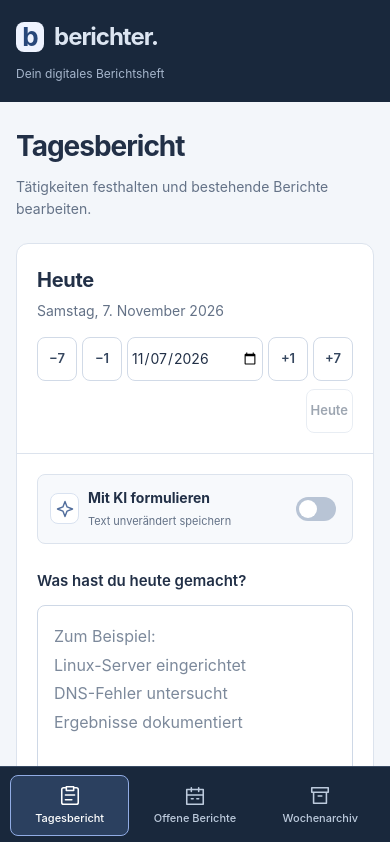
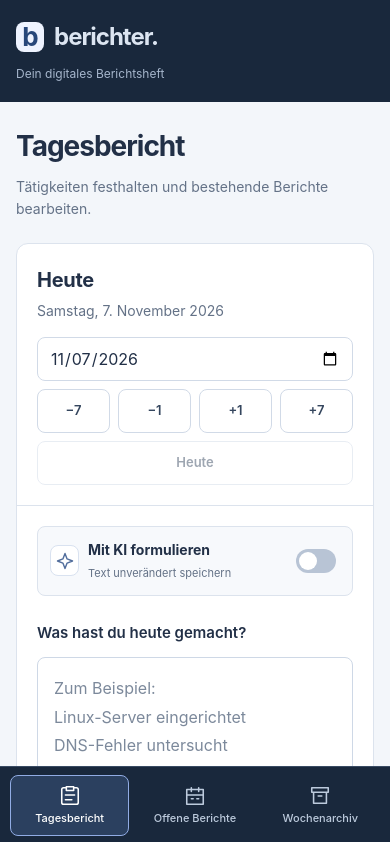
Before and after one commit to d-c0d3r/Berichter, a Vue app in the folder frontend/: page / in a window 390 px wide. Shown: the top 842 px of the page. Built offline with nearby package versions, Linux system fonts and the light colour scheme; no server answers.

Commit message:
fix(frontend): update styles to fix calendar controls view on a narrow screens

```diff
--- a/frontend/src/styles.css
+++ b/frontend/src/styles.css
@@ -1,3 +1,5 @@
+/* Berichter — components and responsive layouts. Full replacement. */
+
 :root {
   color-scheme: light;
   --bg: #f3f6fa;
@@ -162,7 +164,6 @@ main {
 
 .page-header h1 {
   width: fit-content;
-  width: fit-content;
   font-size: 32px;
   line-height: 1.25;
   letter-spacing: -1px;
@@ -195,11 +196,6 @@ main {
   padding: 24px 28px;
   border-bottom: 1px solid var(--line);
   flex-wrap: wrap;
-}
-
-.heading h2 {
-  font-size: 20px;
-  letter-spacing: -.3px;
 }
 
 .greeting {
@@ -667,6 +663,55 @@ button, .nav-link {
   min-width: 0;
 }
 
+#page-title:focus-visible {
+  outline: 2px solid #8faaf0;
+  outline-offset: 4px;
+  border-radius: 3px;
+}
+
+.heading h2 {
+  font-size: 20px;
+  letter-spacing: -.3px;
+}
+
+.skip-link {
+  position: fixed;
+  top: -100px;
+  left: 12px;
+  z-index: 200;
+  background: white;
+  padding: 12px;
+}
+
+.skip-link:focus {
+  top: 12px;
+}
+
+#content:focus {
+  outline: none;
+}
+
+.export-panel > h2 {
+  margin-bottom: 24px;
+  padding-right: 36px;
+  font-size: 21px;
+}
+
+.export-panel form fieldset {
+  border: 0;
+  padding: 0;
+  margin: 0;
+  min-width: 0;
+}
+
+.export-panel textarea {
+  margin: 18px 0;
+}
+
+.archive > .muted, .missing-panel > .muted {
+  margin: 16px 0;
+}
+
 @media (min-width: 721px) {
   .sidebar {
     position: fixed;
@@ -687,8 +732,8 @@ button, .nav-link {
     margin-left: 215px;
     padding: 32px 24px;
   }
+}
 
-}
 @media (min-width: 721px) and (max-width: 1150px) {
   .workspace {
     grid-template-columns: minmax(0, 1fr);
@@ -705,8 +750,8 @@ button, .nav-link {
   .heading, .compose-pane, .preview-pane {
     padding: 24px;
   }
+}
 
-}
 @media (min-width: 1151px) {
   .sidebar {
     width: 240px;
@@ -725,8 +770,72 @@ button, .nav-link {
   .preview-pane {
     border-left: 1px solid var(--line);
   }
+}
 
+@media (max-width: 1150px) {
+  .date-controls {
+    width: 100%;
+    min-width: 0;
+  }
+
+  .date-navigation {
+    display: grid;
+    grid-template-columns: repeat(4, minmax(0, 1fr));
+    gap: 8px;
+    width: 100%;
+    min-width: 0;
+    align-items: stretch;
+  }
+
+  .date-navigation input[type="date"] {
+    grid-column: 1 / -1;
+    grid-row: 1;
+    -webkit-appearance: none;
+    appearance: none;
+    display: block;
+    width: 100%;
+    min-width: 0;
+    max-width: 100%;
+    height: 44px;
+    min-height: 44px;
+    margin: 0;
+    padding: 0 12px;
+    border: 1px solid #d1dae7;
+    border-radius: 8px;
+    background: var(--card);
+    color: var(--text);
+    font-size: 16px;
+    line-height: 1.25;
+  }
+
+  .date-navigation input[type="date"]::-webkit-datetime-edit,
+    .date-navigation input[type="date"]::-webkit-datetime-edit-fields-wrapper {
+    padding: 0;
+  }
+
+  .date-navigation input[type="date"]::-webkit-date-and-time-value {
+    min-width: 0;
+    margin: 0;
+    padding: 0;
+    text-align: center;
+  }
+
+  .date-navigation button {
+    width: 100%;
+    min-width: 0;
+    min-height: 44px;
+    margin: 0;
+    padding: 8px 4px;
+  }
+
+  .date-navigation #today {
+    grid-column: 1 / -1;
+    grid-row: 3;
+    width: 100%;
+    margin: 0;
+  }
 }
+
 @media (max-width: 720px) {
   :root {
     --bottom-nav-height: 78px;
@@ -822,7 +931,6 @@ button, .nav-link {
   }
 
   .page-header h1 {
-  width: fit-content;
     font-size: 28px;
   }
 
@@ -832,31 +940,6 @@ button, .nav-link {
 
   .heading,.compose-pane,.preview-pane {
     padding: 20px;
-  }
-
-  .date-controls {
-    width: 100%;
-  }
-
-  .date-navigation {
-    display: grid;
-    grid-template-columns: 40px 40px minmax(118px,1fr) 40px 40px;
-    gap: 5px;
-  }
-
-  .date-navigation #today {
-    grid-column: 1/-1;
-    justify-self: end;
-    margin-top: 3px;
-  }
-
-  .date-navigation input {
-    width: 100%;
-    padding: 8px 3px;
-  }
-
-  .date-navigation button {
-    padding: 8px 4px;
   }
 
   .preview-pane>.row {
@@ -937,15 +1020,10 @@ button, .nav-link {
   .export-dates {
     grid-template-columns: 1fr;
   }
+}
 
-}
 @media (max-width: 370px) {
-  .date-navigation {
-    grid-template-columns: 34px 34px minmax(100px,1fr) 34px 34px;
-  }
-
   .date-navigation button {
-    min-width: 34px;
     font-size: 12px;
   }
 
@@ -956,29 +1034,12 @@ button, .nav-link {
   .ai-orb {
     display: none;
   }
+}
 
-}
 @media (prefers-reduced-motion: reduce) {
   *,*::before,*::after {
     animation: none !important;
     transition: none !important;
     scroll-behavior: auto !important;
   }
-
 }
-/* A heading receives focus only during keyboard navigation. */
-#page-title:focus-visible {
-  outline: 2px solid #8faaf0;
-  outline-offset: 4px;
-  border-radius: 3px;
-}
-
-
-.skip-link { position: fixed; top: -100px; left: 12px; z-index: 200; background: white; padding: 12px; }
-.skip-link:focus { top: 12px; }
-
-#content:focus { outline: none; }
-.export-panel > h2 { margin-bottom: 24px; padding-right: 36px; font-size: 21px; }
-.export-panel form fieldset { border: 0; padding: 0; margin: 0; min-width: 0; }
-.export-panel textarea { margin: 18px 0; }
-.archive > .muted, .missing-panel > .muted { margin: 16px 0; }
```
